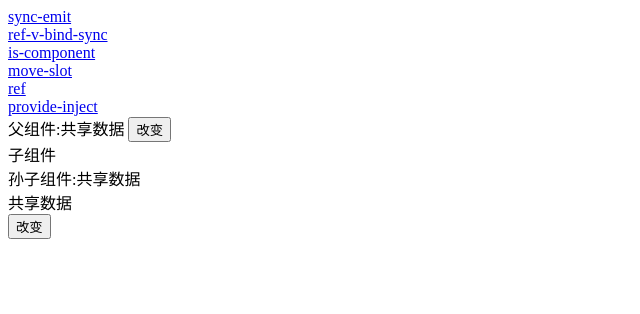
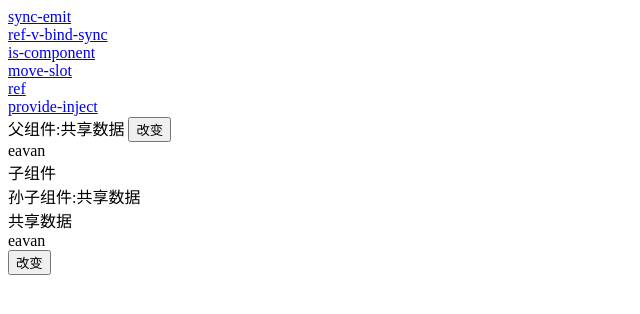
Before and after one commit to lienshu/vue2-learn, a Vue app: page /provide-inject in a window 1280 px wide. Shown: the top 314 px of the page, without its empty margins (0-640 px from the left). Built offline with nearby package versions, Linux system fonts and the light colour scheme.

Commit message:
fix: provide&inject响应式

```diff
--- a/src/views/provide-inject/index.vue
+++ b/src/views/provide-inject/index.vue
@@ -7,6 +7,7 @@
   <div>
     父组件:{{ sharedData }}
     <button @click="change">改变</button>
+    <div>{{ obj.name }}</div>
     <Son />
     <Grand :propData="sharedData" />
   </div>
@@ -32,7 +33,8 @@ export default {
   // provide: { sharedData: this.sharedData },
   provide() {
     return {
-      sharedData: this.sharedData
+      sharedData: this.sharedData,
+      user: this.obj
     }
   },
 
@@ -43,6 +45,7 @@ export default {
   methods: {
     change() {
       this.sharedData = '改变共享数据'
+      this.obj.name = 'Jean'
     }
   },
 };
--- a/src/views/provide-inject/sonComponents/grandComponents/grand.vue
+++ b/src/views/provide-inject/sonComponents/grandComponents/grand.vue
@@ -2,6 +2,7 @@
   <div>
     孙子组件:{{ sharedData }}
     <div>{{ propData }}</div>
+    <div>{{ user.name }}</div>
     <button @click="change">改变</button>
   </div>
 </template>
@@ -14,7 +15,7 @@ export default {
     propData: String
   },
 
-  inject: ['sharedData'],
+  inject: ['sharedData', 'user'],
 
   data() {
     return {
@@ -29,6 +30,7 @@ export default {
   methods: {
     change() {
       this.sharedData = '改变共享数据'
+      this.user.name = 'Tom'
     }
   },
 };
```
